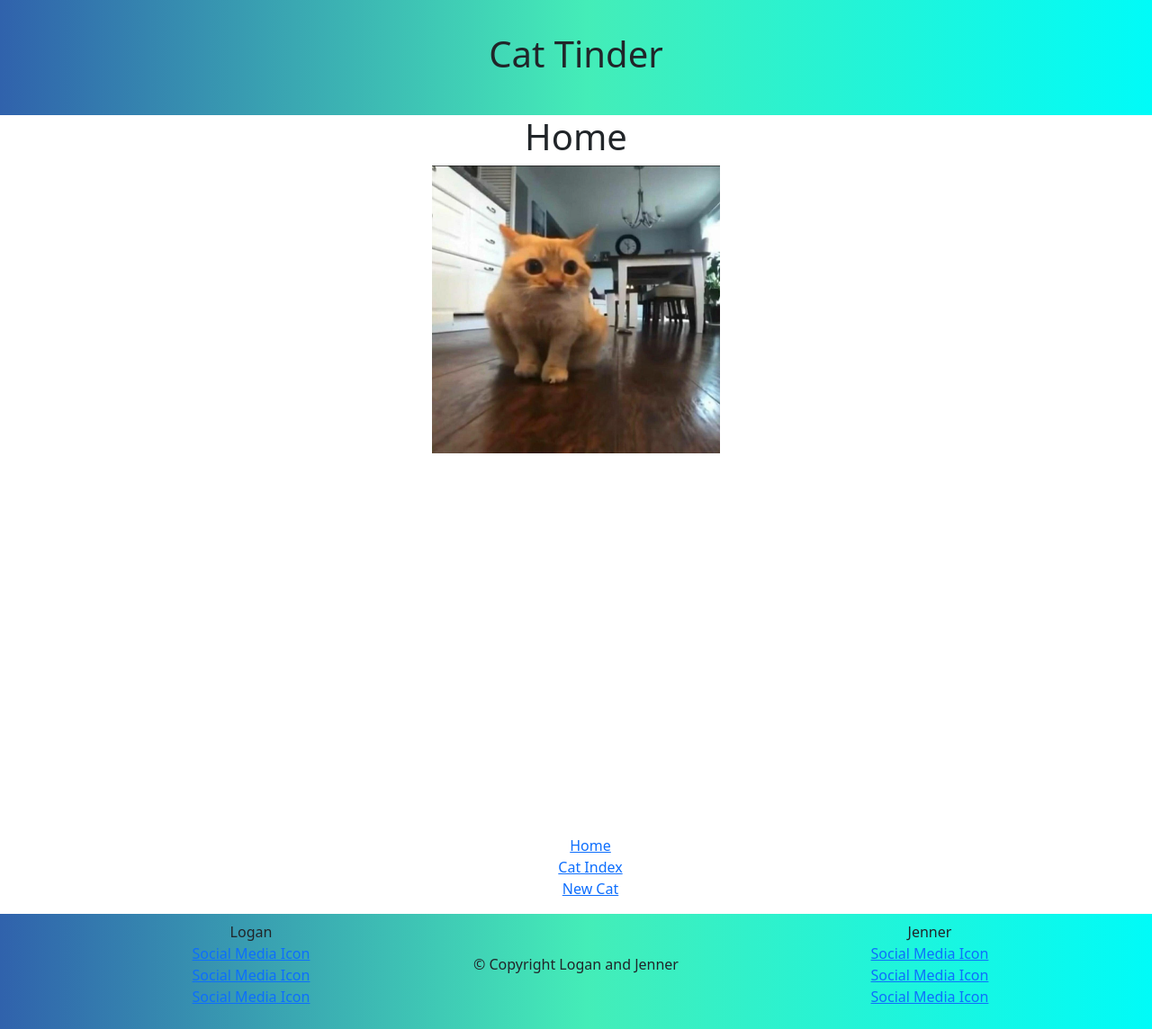
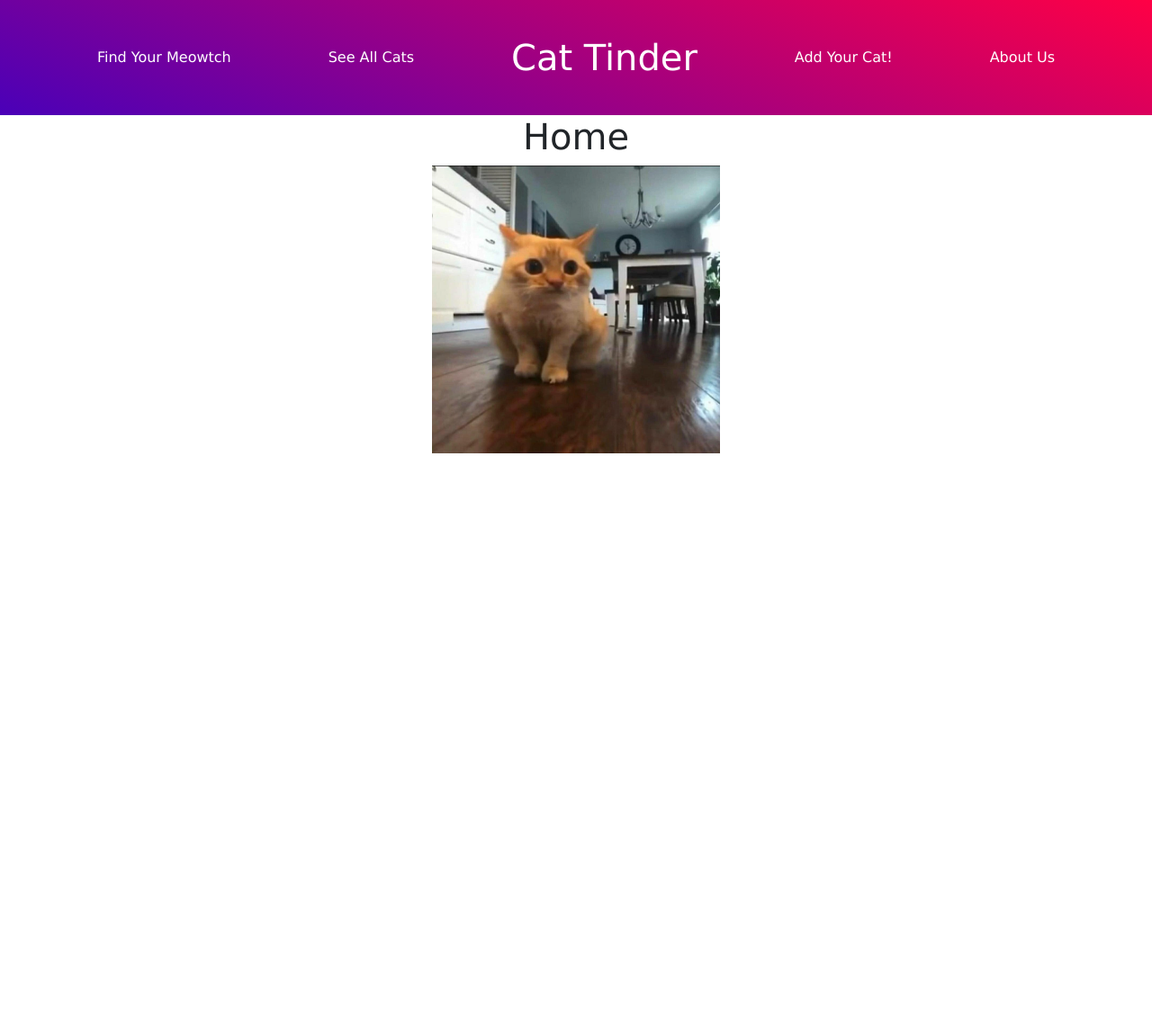
Before and after one commit to learn-academy-2022-charlie/cat-tinder-frontend-persian-princes, a React (Create React App) app: page / in a window 1280 px wide. Shown: the whole page at 90% size. After the commit the page ends 800 px from the top, so only its background shows below. Built offline with nearby package versions, Linux system fonts and the light colour scheme; no server answers.

Commit message:
updated styling for header and footer

```diff
--- a/src/App.css
+++ b/src/App.css
@@ -1,6 +1,12 @@
+* {
+  margin: 0;
+  padding: 0;
+  font-family: Verdana, Tahoma, sans-serif;
+  overflow-x: hidden;
+}
+
 body {
   display:flex;
   justify-content: center;
   height: 100vh;
-
 }
--- a/src/App.js
+++ b/src/App.js
@@ -9,6 +9,7 @@ import CatNew from './pages/CatNew/CatNew.js'
 import CatEdit from './pages/CatEdit/CatEdit.js'
 import NotFound from './pages/NotFound/NotFound.js'
 import mockCats from './mockCats'
+import './App.css'
 
 class App extends Component {
   constructor(props){
@@ -97,11 +98,6 @@ class App extends Component {
             />
             <Route component={NotFound}/>
           </Switch>
-          <ul>
-            <li><NavLink to="/">Home</NavLink></li>
-            <li><NavLink to="/catindex">Cat Index</NavLink></li>
-            <li><NavLink to="/catnew">New Cat</NavLink></li>
-          </ul>
           <Footer />
         </Router>
       </>
--- a/src/components/Footer/Footer.css
+++ b/src/components/Footer/Footer.css
@@ -2,11 +2,23 @@
     display: flex;
     align-items: center;
     justify-content: space-evenly;
-    background: linear-gradient(90deg, rgba(48,98,172,1) 0%, rgba(68,237,184,1) 51%, rgba(0,251,248,1) 100%);
+    background: linear-gradient(202deg, rgba(255,0,69,1) 0%, rgba(74,0,184,1) 100%);
     height: 8em;
+    color: white;
+    width: 100vw;
 }
 
 ul {
     list-style-type: none;
     text-align: center;
 }
+
+.footer-link {
+    text-decoration: none;
+    color: white;
+}
+
+.footer-link:hover {
+    color: white;
+    text-decoration: underline;
+}
--- a/src/components/Footer/Footer.js
+++ b/src/components/Footer/Footer.js
@@ -7,16 +7,16 @@ class Footer extends Component {
             <div id="footer-container">
                 <ul className='social-media'>
                     <li>Logan</li>
-                    <li><a href=''>Social Media Icon</a></li>
-                    <li><a href=''>Social Media Icon</a></li>
-                    <li><a href=''>Social Media Icon</a></li>
+                    <li><a className="footer-link" href=''>Social Media Icon</a></li>
+                    <li><a className="footer-link" href=''>Social Media Icon</a></li>
+                    <li><a className="footer-link" href=''>Social Media Icon</a></li>
                 </ul>
                 <p>© Copyright Logan and Jenner</p>
                 <ul className='social-media'>
                     <li>Jenner</li>
-                    <li><a href=''>Social Media Icon</a></li>
-                    <li><a href=''>Social Media Icon</a></li>
-                    <li><a href=''>Social Media Icon</a></li>
+                    <li><a className="footer-link" href=''>Social Media Icon</a></li>
+                    <li><a className="footer-link" href=''>Social Media Icon</a></li>
+                    <li><a className="footer-link" href=''>Social Media Icon</a></li>
                 </ul>
             </div>
         );
--- a/src/components/Header/Header.css
+++ b/src/components/Header/Header.css
@@ -2,6 +2,33 @@
     display: flex;
     align-items: center;
     justify-content: center;
-    background: linear-gradient(90deg, rgba(48,98,172,1) 0%, rgba(68,237,184,1) 51%, rgba(0,251,248,1) 100%);
+    background: linear-gradient(202deg, rgba(255,0,69,1) 0%, rgba(74,0,184,1) 100%);
     height: 8em;
+    color: white;
+    width: 100%;
 }
+
+#header-content {
+    width: 100%;
+    justify-content: space-evenly;
+    align-items: center;
+    flex-direction: row;
+    display: flex;
+    margin: 0;
+    padding: 0;
+}
+
+.header-title {
+    margin: 0;
+    padding: 0;
+}
+
+.header-link {
+    text-decoration: none;
+    color: white;
+}
+
+.header-link:hover {
+    color: white;
+    text-decoration: underline;
+}
--- a/src/components/Header/Header.js
+++ b/src/components/Header/Header.js
@@ -1,13 +1,30 @@
 import React, { Component } from 'react';
+import { NavLink } from 'react-router-dom'
 import './Header.css'
 
 class Header extends Component {
     render() {
         return (
             <div id="header-container">
-                <h1 className="header-title">Cat Tinder</h1>
+                <ul id="header-content">
+                    <NavLink className="header-link" to="/notfound">
+                        <li>Find Your Meowtch</li>
+                    </NavLink>
+                    <NavLink className="header-link" to="/catindex">
+                        <li>See All Cats</li>
+                    </NavLink>
+                    <NavLink className="header-link" to="/">
+                        <h1 className="header-title">Cat Tinder</h1>
+                    </NavLink>
+                    <NavLink className="header-link" to="/catnew">
+                        <li>Add Your Cat!</li>
+                    </NavLink>
+                    <NavLink className="header-link" to="/notfound">
+                        <li>About Us</li>
+                    </NavLink>
+                </ul>
             </div>
-        );
+        )
     }
 }
 
```
